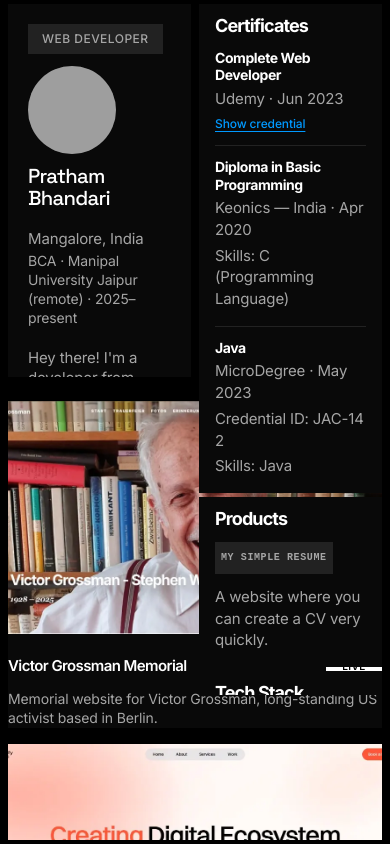
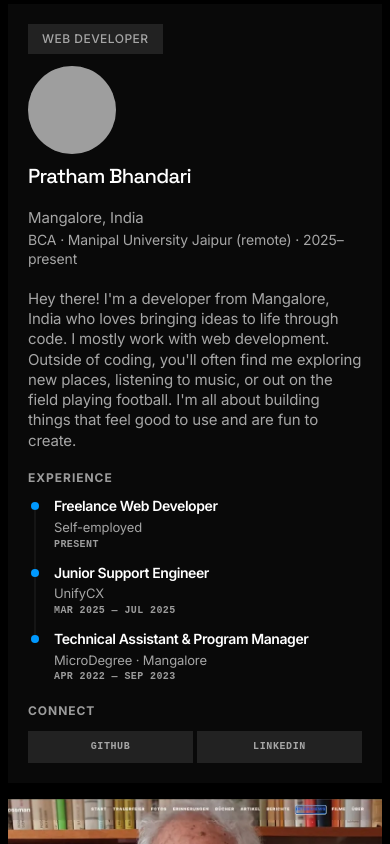
Before and after one commit to prathambhandari/prathambhandari.com, a React (Vite) app: page / in a window 390 px wide. Built offline with nearby package versions, Linux system fonts and the light colour scheme; grey boxes are pictures that could not be loaded; a web font is replaced by a local one.

Commit message:
responsive design

```diff
--- a/index.html
+++ b/index.html
@@ -3,7 +3,10 @@
   <head>
     <meta charset="UTF-8" />
     <link rel="icon" type="image/svg+xml" href="/favicon.svg" />
-    <meta name="viewport" content="width=device-width, initial-scale=1.0" />
+    <meta
+      name="viewport"
+      content="width=device-width, initial-scale=1.0, viewport-fit=cover"
+    />
     <meta name="theme-color" content="#000000" />
     <title>Pratham Bhandari — Frontend Developer</title>
     <link rel="preconnect" href="https://fonts.googleapis.com" />
--- a/src/index.css
+++ b/src/index.css
@@ -58,7 +58,8 @@ html {
   height: 100%;
   width: 100%;
   max-width: 100%;
-  overflow: hidden;
+  overflow-x: hidden;
+  overflow-y: auto;
 }
 
 body {
@@ -66,7 +67,8 @@ body {
   height: 100%;
   width: 100%;
   max-width: 100%;
-  overflow: hidden;
+  overflow-x: hidden;
+  overflow-y: auto;
   background: var(--void-black);
   color: var(--pure-white);
 }
@@ -81,26 +83,65 @@ a:focus-visible {
 }
 
 #root {
-  height: 100%;
+  min-height: 100%;
   width: 100%;
   max-width: 100%;
-  min-height: 0;
-  overflow: hidden;
+  min-width: 0;
+  overflow-x: hidden;
+  overflow-y: auto;
 }
 
 .portfolio-shell {
   width: 100%;
   max-width: 100%;
-  height: 100dvh;
-  max-height: 100dvh;
   min-height: 100dvh;
   margin: 0;
-  padding: var(--space-2) var(--space-3);
+  padding-top: max(var(--space-2), env(safe-area-inset-top, 0px));
+  padding-right: max(var(--space-3), env(safe-area-inset-right, 0px));
+  padding-bottom: max(var(--space-2), env(safe-area-inset-bottom, 0px));
+  padding-left: max(var(--space-3), env(safe-area-inset-left, 0px));
   display: flex;
   flex-direction: column;
-  overflow: hidden;
+  overflow-x: hidden;
+  overflow-y: auto;
   box-sizing: border-box;
   background: var(--void-black);
+}
+
+/* Desktop: fit the three-column “dashboard” in one viewport with internal column scroll */
+@media (min-width: 811px) {
+  html,
+  body {
+    height: 100%;
+    overflow: hidden;
+  }
+
+  #root {
+    height: 100%;
+    min-height: 0;
+    overflow: hidden;
+  }
+
+  .portfolio-shell {
+    height: 100dvh;
+    max-height: 100dvh;
+    overflow: hidden;
+  }
+
+  .right-column {
+    flex: 1;
+    min-height: 0;
+    overflow-y: auto;
+    overflow-x: hidden;
+    scrollbar-width: none;
+    -ms-overflow-style: none;
+  }
+
+  .right-column::-webkit-scrollbar {
+    display: none;
+    width: 0;
+    height: 0;
+  }
 }
 
 /* —— Buttons: default pill; project Live/Code are square —— */
@@ -169,12 +210,15 @@ a:focus-visible {
   text-underline-offset: 3px;
 }
 
-/* —— Grid (unchanged layout) —— */
+/* —— Grid —— */
 .layout-grid {
   flex: 1;
   width: 100%;
   min-height: 0;
+  min-width: 0;
   height: 100%;
+  max-width: min(100%, 1680px);
+  margin-inline: auto;
   display: grid;
   grid-template-columns: 1.05fr 1.85fr 0.95fr;
   gap: var(--space-2);
@@ -196,10 +240,11 @@ a:focus-visible {
 }
 
 .right-column .card {
-  flex: 0 1 auto;
+  flex: 0 0 auto;
   min-height: 0;
   max-width: 100%;
-  overflow: hidden;
+  overflow-x: hidden;
+  overflow-y: visible;
 }
 
 .right-column .products-card {
@@ -214,16 +259,14 @@ a:focus-visible {
 }
 
 .right-column .tech-stack-card {
-  flex: 1 1 0%;
+  flex: 0 0 auto;
   min-height: 0;
 }
 
 .right-column .tech-stack-card .tags {
-  flex: 1 1 auto;
+  flex: 0 0 auto;
   min-height: 0;
-  overflow-y: auto;
-  overflow-x: hidden;
-  -webkit-overflow-scrolling: touch;
+  overflow: visible;
 }
 
 .card {
@@ -241,6 +284,14 @@ a:focus-visible {
   min-height: 0;
   overflow-x: hidden;
   overflow-y: auto;
+  scrollbar-width: none;
+  -ms-overflow-style: none;
+}
+
+.profile-card::-webkit-scrollbar {
+  display: none;
+  width: 0;
+  height: 0;
 }
 
 .profile-card__block {
@@ -529,15 +580,15 @@ a:focus-visible {
 .project-head h3 {
   margin: 0;
   font-family: var(--font-body);
-  font-size: 15px;
+  font-size: clamp(14px, 2.8vw, 15px);
   font-weight: 600;
-  line-height: 1.2;
+  line-height: 1.25;
   letter-spacing: -0.04em;
   color: var(--pure-white);
-  overflow: hidden;
-  text-overflow: ellipsis;
-  white-space: nowrap;
+  overflow-wrap: anywhere;
+  word-break: break-word;
   text-align: left;
+  min-width: 0;
 }
 
 .project-links {
@@ -757,7 +808,7 @@ a:focus-visible {
   letter-spacing: -0.01em;
 }
 
-/* —— Breakpoints: keep grid behavior; align mobile breakpoint with DESIGN.md (~809px) —— */
+/* —— Breakpoints: desktop grid from 811px up; stacked scroll layout below (DESIGN.md ~809px) —— */
 
 @media (max-width: 1023px) {
   .layout-grid {
@@ -765,26 +816,57 @@ a:focus-visible {
   }
 }
 
+/* Tablet / phone: one scrollable column — about → projects → sidebar */
 @media (max-width: 810px) {
   .layout-grid {
-    grid-template-columns: 1fr 1fr;
-    grid-template-rows: minmax(0, 1fr) minmax(0, 1.35fr);
-    grid-template-areas:
-      'left right'
-      'center center';
+    display: flex;
+    flex-direction: column;
+    height: auto;
+    min-height: 0;
+    flex: 0 1 auto;
+    gap: var(--space-2);
   }
 
-  .left-column {
-    grid-area: left;
+  .left-column,
+  .center-column,
+  .right-column {
+    flex: 0 0 auto;
+    min-height: 0;
+    max-height: none;
+    width: 100%;
+    min-width: 0;
+  }
+
+  .left-column .card {
+    flex: 0 0 auto;
+  }
+
+  .profile-card {
+    overflow-y: visible;
+    max-height: none;
+  }
+
+  .center-column {
+    overflow-y: visible;
+    flex: 0 0 auto;
+    padding-top: var(--space-2);
   }
 
   .right-column {
-    grid-area: right;
+    flex-direction: column;
+    padding-bottom: var(--space-4);
   }
 
-  .center-column {
-    grid-area: center;
-    min-height: 0;
+  .right-column .tech-stack-card .tags {
+    max-height: none;
+  }
+
+  .right-column .tech-stack-card {
+    flex: 0 0 auto;
+  }
+
+  .project-feed {
+    grid-template-columns: repeat(2, minmax(0, 1fr));
   }
 }
 
@@ -797,14 +879,6 @@ a:focus-visible {
 @media (max-width: 639px) {
   :root {
     font-size: 15px;
-  }
-
-  .layout-grid {
-    grid-template-columns: minmax(0, 1fr) minmax(0, 1fr);
-    grid-template-rows: minmax(0, 0.9fr) minmax(0, 1.1fr);
-    grid-template-areas:
-      'left right'
-      'center center';
   }
 
   .right-column {
@@ -820,5 +894,32 @@ a:focus-visible {
 
   .portfolio-shell {
     padding: var(--space-1) var(--space-2);
+    padding-top: max(var(--space-1), env(safe-area-inset-top, 0px));
+    padding-right: max(var(--space-2), env(safe-area-inset-right, 0px));
+    padding-bottom: max(var(--space-1), env(safe-area-inset-bottom, 0px));
+    padding-left: max(var(--space-2), env(safe-area-inset-left, 0px));
+  }
+
+  .project-head {
+    flex-wrap: wrap;
+    align-items: flex-start;
+  }
+
+  .project-links {
+    width: 100%;
+    justify-content: flex-start;
+    flex-wrap: wrap;
   }
 }
+
+/* Narrow phones: keep actions readable beside title when space allows */
+@media (max-width: 380px) {
+  .project-head {
+    flex-direction: column;
+    align-items: stretch;
+  }
+
+  .project-links {
+    width: 100%;
+  }
+}
```
